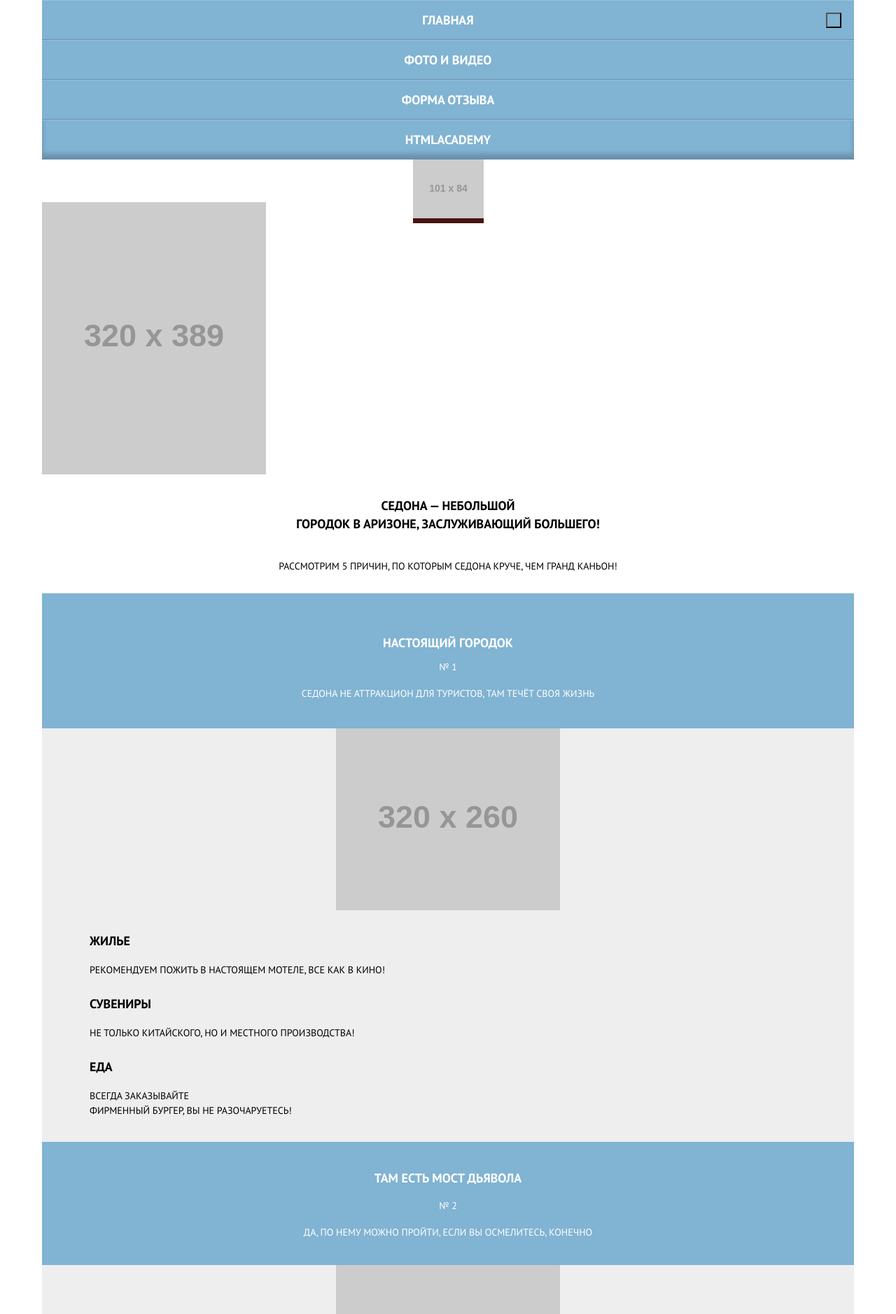
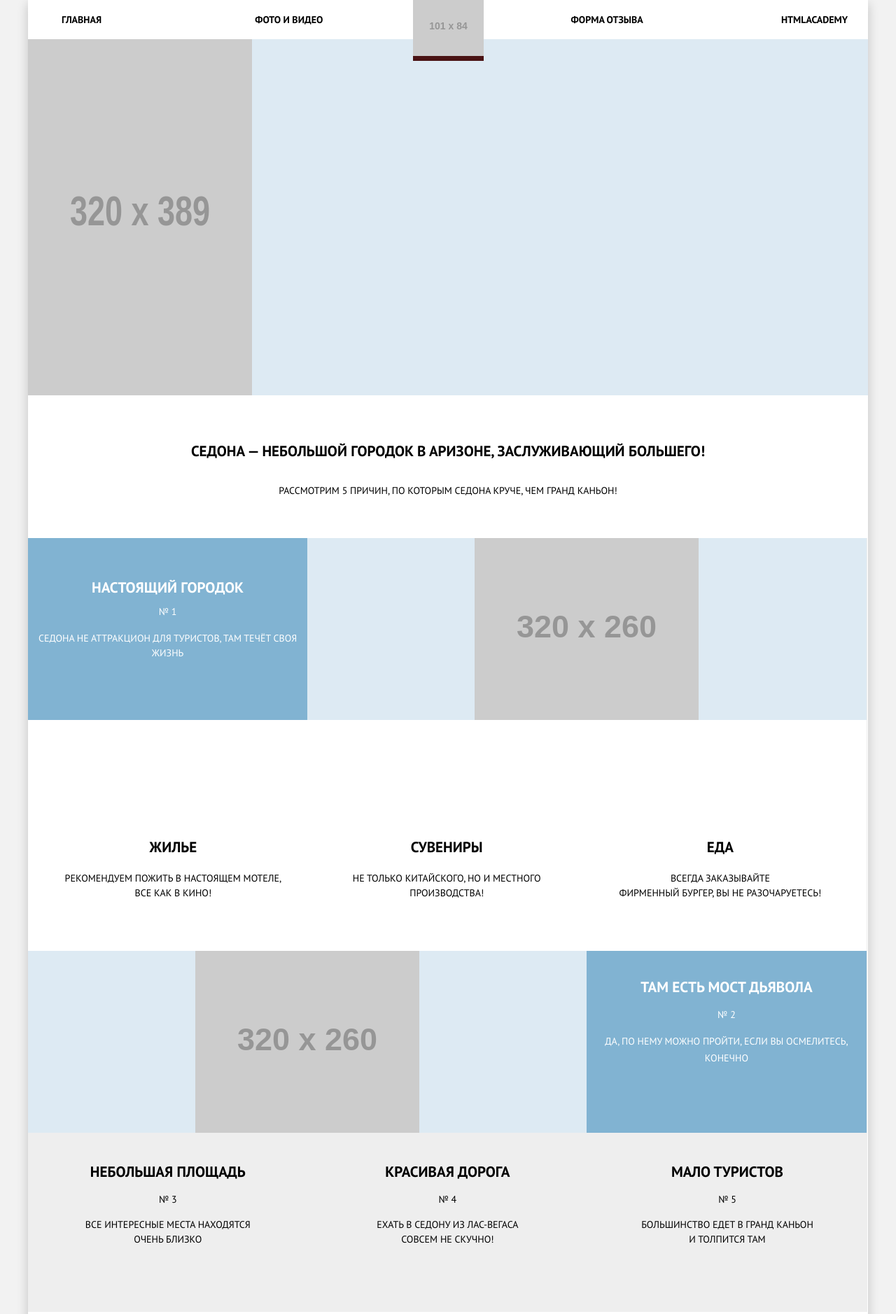
Before and after one commit to Amaria-desveloper/171145-sedona-21, a website: page source/index.html in a window 1280 px wide. Shown: the top 1878 px of the page at 70% size. Drawn offline with nearby package versions, Linux system fonts and the light colour scheme; files that its build step writes are made by us from their sources; placeholder pictures from the web are drawn by us.

Commit message:
index mobile -> desktop

```diff
--- a/source/index.html
+++ b/source/index.html
@@ -11,17 +11,17 @@
 <body class="page__body">
   <div class="page__body-wrapper">
     <header class="header">
-      <div class="container">
+      <div class="header__navigation">
         <a class="header__logo">
           <img src="https://via.placeholder.com/101x84/491213" width="101" height="84" alt="Логотип City Of Sedona">
         </a>
 
-        <nav class="menu">
+        <nav class="header__menu menu">
           <ul class="menu__list">
             <li class="menu__item">
               <a class="menu__link">Главная</a>
             </li>
-            <li class="menu__item">
+            <li class="menu__item menu__item--right-gap">
               <a class="menu__link" href="./catalog.html" >Фото и видео</a>
             </li>
             <li class="menu__item">
@@ -50,7 +50,7 @@
       <section class="features">
         <div class="features__headline">
           <p class="features__title title">
-            Седона — небольшой <br> городок в Аризоне, заслуживающий большего!
+            Седона — небольшой городок в Аризоне, заслуживающий большего!
           </p>
 
           <h2 class="features__text title title--subtitle">
@@ -127,13 +127,11 @@
       <section class="booking">
         <h2 class="visually-hidden">Забронировать гостиницу</h2>
 
-        <div class="container">
-          <div class="booking__headline">
-            <p class="booking__title">Заинтересовались?</p>
-            <p class="booking__text">Укажие предполагаемые даты поездки, и мы покажем вам лучшие предложения гостиниц в
-              Седоне</p>
-            <a class="booking__button" href="#" >Найти гостиницу</a>
-          </div>
+        <div class="booking__headline">
+          <p class="booking__title">Заинтересовались?</p>
+          <p class="booking__text">Укажие предполагаемые даты поездки, и мы покажем вам лучшие предложения гостиниц в
+            Седоне</p>
+          <a class="booking__button" href="#" >Найти гостиницу</a>
         </div>
       </section>
 
@@ -145,7 +143,7 @@
     </main>
 
     <footer class="footer">
-      <div class="container">
+      <!--<div class="footer__container">-->
         <p class="footer__hashtag">#visitsedona</p>
 
         <ul class="footer__social social">
@@ -176,7 +174,7 @@
               width="27" height="34">
           </a>
         </div>
-      </div>
+      <!--</div>-->
     </footer>
   </div>
 </body>
--- a/source/less/blocks/booking.less
+++ b/source/less/blocks/booking.less
@@ -1,3 +1,7 @@
+.booking {
+  background-color: @basic-white;
+}
+
 .booking__headline {
   display: flex;
   flex-direction: column;
@@ -31,3 +35,15 @@
 
   background-color: @primary-blue;
 }
+
+
+@media (min-width: @tablet-width) {
+  .booking__title {
+    .font(30px; 26px; 700);
+  }
+
+  .booking__button {
+    margin: 0 auto;
+    width: 458px;
+  }
+}
--- a/source/less/blocks/feature.less
+++ b/source/less/blocks/feature.less
@@ -7,7 +7,6 @@
   display: flex;
   flex-direction: column;
   padding: 25px 0;
-  margin: 0 14px;
 
   text-transform: uppercase;
 
@@ -29,16 +28,19 @@
 
 .feature__image {
   max-height: 260px;
+  background-color: @light-blue;
 }
 
 .feature__detail-list {
   .list-reset();
   padding: 26px 12px 20px;
+
+  background-color: @basic-white;
 }
 
 .feature__detail {
   margin-bottom: 25px;
-  padding-left: 56px;
+  padding: 0 40px;
 
   &:last-child {
     margin-bottom: 0;
@@ -78,3 +80,65 @@
     background-color: @primary-blue;
   }
 }
+
+
+@media (min-width: @tablet-width) {
+  .feature__headline {
+    padding: 43px 0;
+  }
+
+  .feature--expanded-full {
+    display: grid;
+    grid-template-columns: repeat(3, 33.3%);
+
+    & > .feature__headline {
+      grid-column: 1 / span 1;
+    }
+
+    & > .feature__image {
+      grid-column: 2 / span 2;
+    }
+
+    & > .feature__detail-list {
+      grid-column: 1 / span 3;
+    }
+  }
+
+  .feature__detail-list {
+    display: grid;
+    grid-template-columns: repeat(3, 33.3%);
+    align-content: center;
+    height: 330px;
+  }
+
+  .feature__detail {
+    padding: 158px 40px 59px;
+    margin: 0;
+  }
+
+  .feature__detail-title {
+    text-align: center;
+  }
+
+  .feature__detail-text {
+    text-align: center;
+  }
+
+  .feature--expanded-short {
+    display: grid;
+    grid-template-columns: repeat(3, 33.3%);
+
+    & > .feature__headline {
+      grid-column: 3 / span 1;
+    }
+
+    & > .feature__image {
+      grid-column: 1 / span 2;
+      order: -1;
+    }
+
+    & > .feature__detail-list {
+      grid-column: 1 / span 3;
+    }
+  }
+}
--- a/source/less/blocks/features.less
+++ b/source/less/blocks/features.less
@@ -1,16 +1,22 @@
+.features {
+  padding-top: 25px;
+
+  background-color: @basic-white;
+}
+
 .features__headline {
-  margin: 25px auto 27px;
+  margin: 0 auto 27px;
 }
 
 .features__title {
   margin: 0 0 35px;
-  padding: 0 20px;
+  padding: 0 30px;
 }
 
 .features__text {
   margin-bottom: 11px;
   padding: 0 20px;
-  line-height: 24px;
+  line-height: 26px;
 }
 
 .features__list {
@@ -20,3 +26,37 @@
 .features__item {
   width: 100%;
 }
+
+
+@media (min-width: @tablet-width) {
+  .features__headline {
+    margin: 42px auto 55px;
+  }
+
+  .features__title {
+    margin-bottom: 30px;
+    padding: 0 100px;
+  }
+
+  .features__list {
+    display: grid;
+    grid-template-columns: repeat(3, 33.3%);
+    grid-template-rows: minmax(256px, max-content);
+  }
+
+  .features__item {
+    grid-column: span 1;
+    min-height: 256px;
+
+    &.feature--expanded-full {
+      grid-column: 1 / span 3;
+      grid-row-start: 1;
+      grid-row-end: 3;
+    }
+
+    &.feature--expanded-short {
+      grid-column: 1 / span 3;
+      grid-row: 3 / span 1;
+    }
+  }
+}
--- a/source/less/blocks/footer.less
+++ b/source/less/blocks/footer.less
@@ -1,19 +1,25 @@
 .footer {
-  display: flex;
-  flex-direction: column;
-  align-items: center;
+  padding: 38px 45px 26px;
+
   text-transform: uppercase;
+
+  background-color: @basic-white;
 }
 
 .footer__hashtag {
-  margin: 38px 0;
+  margin: 0;
   text-align: center;
 
   .font(21px; 26px; 700);
 }
 
+.footer__social {
+  margin: 38px 0 45px;
+}
+
 .footer__copyright {
-  margin: 45px 0 26px;
+  margin: 0;
+  text-align: center;
 }
 
 .footer__copyright-text {
@@ -26,3 +32,12 @@
 .footer__copyright-logo {
   vertical-align: middle;
 }
+
+@media (min-width: @tablet-width) {
+  .footer {
+    display: flex;
+    justify-content: space-between;
+    align-items: center;
+    //padding: 0 40px;
+  }
+}
--- a/source/less/blocks/header.less
+++ b/source/less/blocks/header.less
@@ -1,4 +1,4 @@
-.header > .container {
+.header__navigation {
   position: relative;
 
   display: flex;
@@ -24,3 +24,20 @@
     background-color: transparent;
   }
 }
+
+
+@media (min-width: @tablet-width) {
+  .header__logo {
+    margin-top: -60px;
+  }
+
+  .header__toggle {
+    &--open {
+      display: none;
+    }
+  }
+
+  .header__menu {
+    margin: 0;
+  }
+}
--- a/source/less/blocks/intro.less
+++ b/source/less/blocks/intro.less
@@ -1,3 +1,11 @@
 .intro {
-  margin-top: -30px;
+  margin-top: -40px;
+  background-color: @light-blue;
 }
+
+
+@media (min-width: @tablet-width) {
+  .intro {
+    height: 518px;
+  }
+}
--- /dev/null
+++ b/source/less/blocks/map.less
@@ -0,0 +1,4 @@
+.map {
+  text-align: center;
+  background-color: @light-grey;
+}
--- a/source/less/blocks/menu.less
+++ b/source/less/blocks/menu.less
@@ -1,5 +1,4 @@
 .menu {
-  margin: 0 -18px;
   background-color: @primary-blue;
 }
 
@@ -13,7 +12,6 @@
 .menu__item {
   display: flex;
   width: 100%;
-  //height: 55px;
   justify-content: center;
   align-items: center;
 
@@ -32,3 +30,35 @@
   .font(18px; 55px; 700);
   color: @basic-white;
 }
+
+
+@media (min-width: @tablet-width) {
+  .menu {
+    background-color: @basic-white;
+  }
+
+  .menu__list {
+    flex-direction: row;
+    justify-content: space-between;
+  }
+
+  .menu__item {
+    width: 153px;
+    height: 56px;
+
+    border: none;
+
+    &:last-child {
+      box-shadow: none;
+    }
+
+    &--right-gap {
+      margin-right: 158px;
+    }
+  }
+
+  .menu__link {
+    .font(14px; 26px; 700);
+    color: @basic-black;
+  }
+}
--- a/source/less/blocks/page.less
+++ b/source/less/blocks/page.less
@@ -2,24 +2,28 @@
   margin: 0;
   font-family: "ptsans", "Arial", sans-serif;
   .font(14px; 24px);
+
+  background-color: @grey;
 }
 
 .page__body-wrapper {
   min-width: 320px;
-  padding: 0;
 }
+
 
 @media (min-width: @tablet-width) {
   .page__body-wrapper {
     min-width: 768px;
     margin: 0 auto;
-    padding: 0 40px;
   }
 }
+
 
 @media (min-width: @desktop-width) {
   .page__body-wrapper {
     min-width: 1200px;
-    padding: 0 60px;
+    margin: 0 40px;
+
+    box-shadow: 0 5px 15px @special-darkgrey-2;
   }
 }
--- a/source/less/blocks/social.less
+++ b/source/less/blocks/social.less
@@ -1,9 +1,10 @@
 .social {
-  .list-reset();
   display: flex;
-  flex-direction: wrap;
   justify-content: center;
   gap: 6px;
+  padding: 0;
+
+  list-style: none;
 }
 
 .social__link {
--- a/source/less/blocks/title.less
+++ b/source/less/blocks/title.less
@@ -8,3 +8,14 @@
     .font(14px; 21px; 400);
   }
 }
+
+
+@media (min-width: @tablet-width) {
+  .title {
+    .font (21px; 26px; 700);
+
+    &--subtitle {
+      .font(14px; 21px; 400);
+    }
+  }
+}
--- a/source/less/global.less
+++ b/source/less/global.less
@@ -51,11 +51,3 @@ img {
   z-index: 2;
   background-color: @special-black-6;
 }
-
-.container {
-  padding: 0 18px;
-}
-
-// @media (min-width: @tablet-width) {}
-
-// @media (min-width: @desktop-width) {}
--- a/source/less/style.less
+++ b/source/less/style.less
@@ -9,5 +9,6 @@
 @import "./blocks/features.less";
 @import "./blocks/feature.less";
 @import "./blocks/booking.less";
+@import "./blocks/map.less";
 @import "./blocks/footer.less";
 @import "./blocks/social.less";
--- a/source/less/variables.less
+++ b/source/less/variables.less
@@ -9,6 +9,7 @@
 @special-darkgrey-2: rgba(1, 1 , 1, 0.2);
 @special-white-2: rgba(255, 255, 255, 0.2);
 
+@basic-black: #000000;
 @basic-white: #ffffff;
 @basic-brown: #491213;
 @basic-blue: #ddeaf3;
@@ -16,3 +17,5 @@
 
 @primary-blue: #81B3D2;
 @light-grey: #d6d6d6;
+@grey: #f2f2f2;
+@light-blue: #ddeaf3;
```
